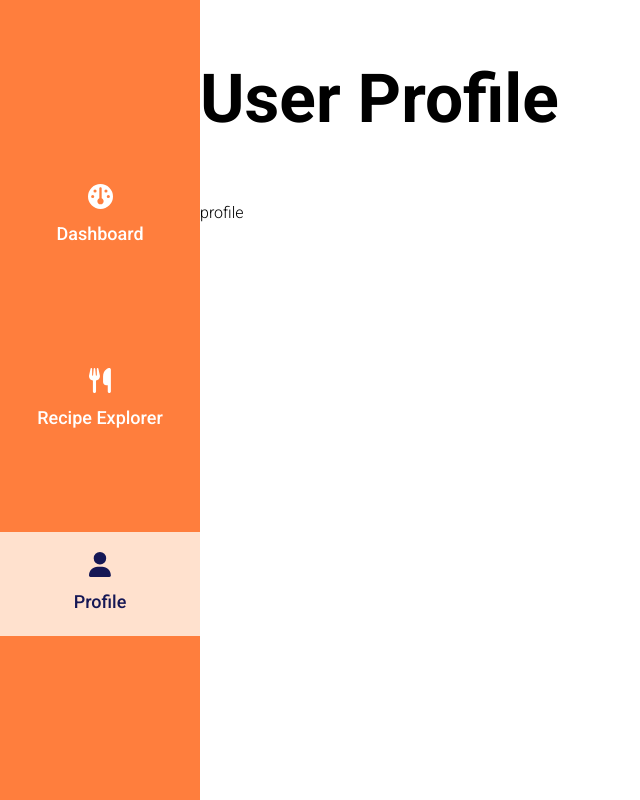
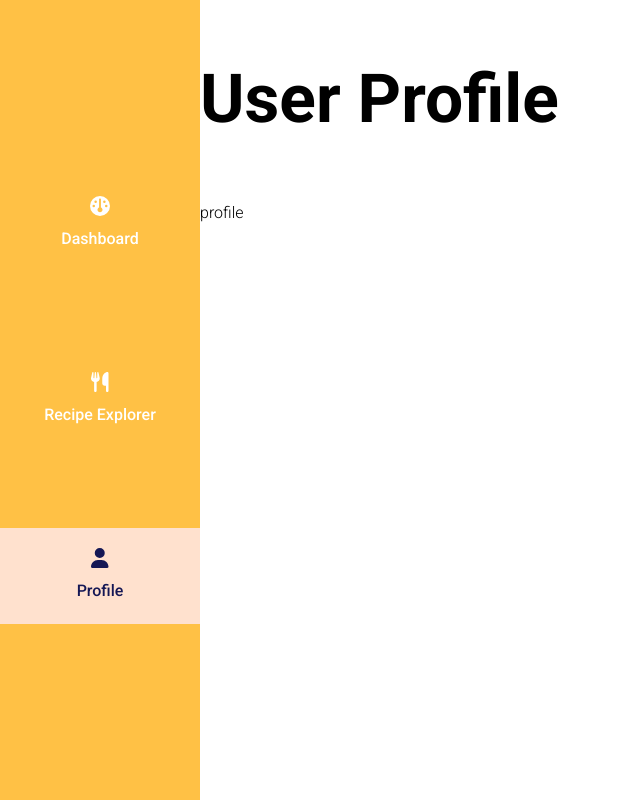
Before and after one commit to hamxy/NutriChef-client, a React (Vite) app: page /profile in a window 1280 px wide. Shown: the whole page, without its empty margins (0-640 px from the left). Built offline with nearby package versions, Linux system fonts and the light colour scheme.

Commit message:
change Drawer background color

```diff
--- a/src/components/MainNavigation/DesktopSideNav.jsx
+++ b/src/components/MainNavigation/DesktopSideNav.jsx
@@ -37,7 +37,7 @@ const DesktopSideNav = () => {
               : {}),
           })}
         >
-          <FontAwesomeIcon icon={item.icon} style={{ fontSize: "25px" }} />
+          <FontAwesomeIcon icon={item.icon} style={{ fontSize: "20px" }} />
           {item.title}
         </NavLink>
       ))}
@@ -65,7 +65,7 @@ const styles = {
     // backgroundColor: "red",
     color: "white",
     textDecoration: "none",
-    fontSize: "18px",
+    fontSize: "16px",
     fontWeight: "500",
   },
 };
--- a/src/components/MainNavigation/MobileDrawer.jsx
+++ b/src/components/MainNavigation/MobileDrawer.jsx
@@ -2,7 +2,6 @@ import { useState, Fragment } from "react";
 import { NavLink } from "react-router-dom";
 import { FontAwesomeIcon } from "@fortawesome/react-fontawesome";
 import {
-  Drawer,
   ModalClose,
   IconButton,
   List,
@@ -10,6 +9,7 @@ import {
   Box,
   Typography,
 } from "@mui/joy";
+import { Drawer } from "@mui/material";
 import Menu from "@mui/icons-material/Menu";
 
 const MobileDrawer = () => {
@@ -45,7 +45,7 @@ const MobileDrawer = () => {
         <Drawer
           open={isOpen}
           onClose={() => setIsOpen(false)}
-          sx={{ "& .MuiDrawer-paper": { backgroundColor: "red" } }}
+          sx={{ "& .MuiDrawer-paper": { backgroundColor: "#FFC145" } }}
         >
           <Box
             sx={{
@@ -66,7 +66,11 @@ const MobileDrawer = () => {
             >
               Close
             </Typography>
-            <ModalClose id="close-icon" sx={{ position: "initial" }} />
+            <ModalClose
+              onClick={() => setIsOpen(false)}
+              id="close-icon"
+              sx={{ position: "initial" }}
+            />
           </Box>
           <List
             size="lg"
@@ -92,15 +96,14 @@ const MobileDrawer = () => {
                   icon={item.icon}
                   style={{ fontSize: "25px" }}
                 />
-                {item.title}
+                <NavLink
+                  to={item.path}
+                  style={{ textDecoration: "none", color: "black" }}
+                >
+                  {item.title}
+                </NavLink>
               </ListItemButton>
             ))}
-            {/* <ListItemButton sx={{ fontWeight: "lg", justifyContent: "center" }}>
-              Home
-            </ListItemButton>
-            <ListItemButton>About</ListItemButton>
-            <ListItemButton>Studio</ListItemButton>
-            <ListItemButton>Contact</ListItemButton> */}
           </List>
         </Drawer>
       </Fragment>
--- a/src/layouts/MainLayout.jsx
+++ b/src/layouts/MainLayout.jsx
@@ -10,7 +10,7 @@ function MainLayout() {
       <header
         style={{
           width: isDesktop ? "200px" : "0px",
-          backgroundColor: "#FF7E3D",
+          backgroundColor: "#FFC145",
         }}
       >
         <MainNavigation />
```
